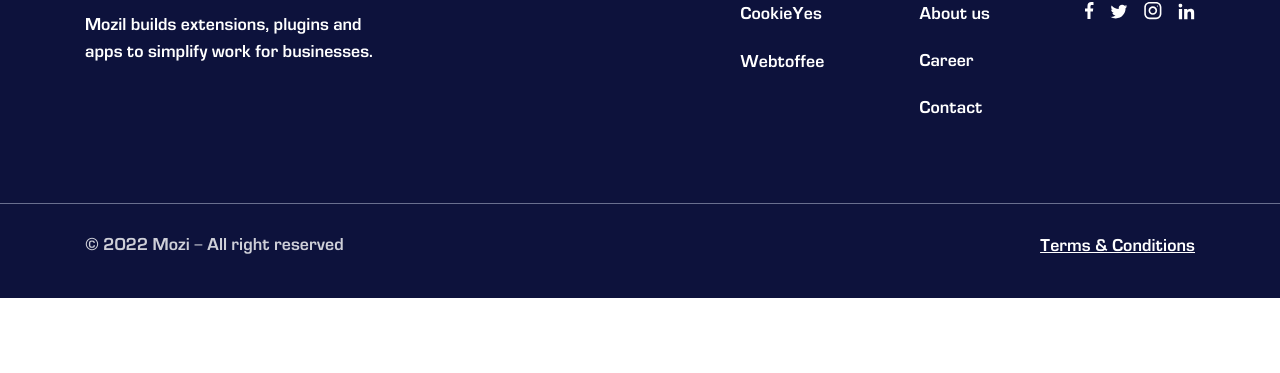
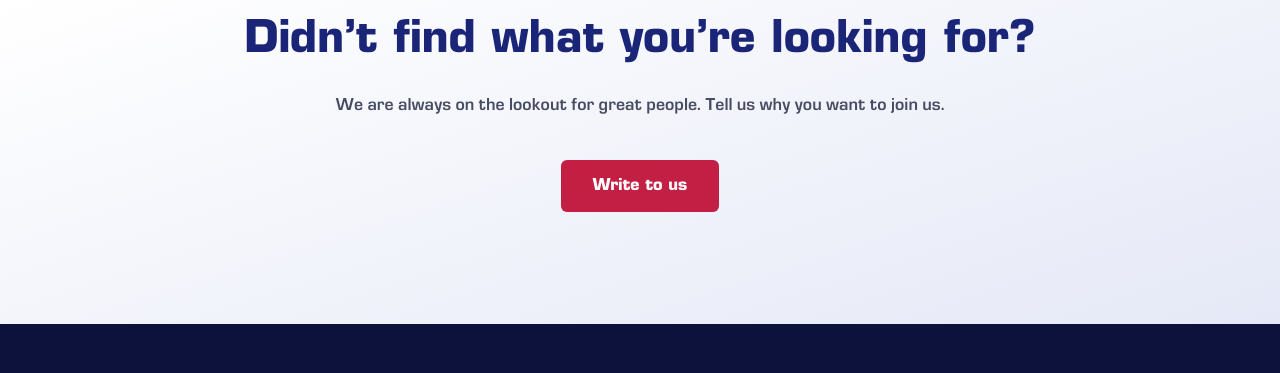
Before and after one commit to Faitsumaru/MoziSite, a website: page app/career.html in a window 1280 px wide. Shown: the part 3164-3537 px from the top of the page. Before the commit the page ends 3462 px from the top, so only its background shows below. Drawn offline with nearby package versions, Linux system fonts and the light colour scheme; files that its build step writes are made by us from their sources.

Commit message:
5 block <write> of <Career> page is done

```diff
--- a/app/career.html
+++ b/app/career.html
@@ -27,6 +27,10 @@
       <!--3 block: <Life>-->
       <section class="section section__life"></section>
 
+      <!--5 block: <Write>-->
+      <section class="section section__write"></section>
+
+
     </main>
 
     <!--Footer-->
--- /dev/null
+++ b/app/html/Career/write.html
@@ -0,0 +1,17 @@
+<!-- <section class="section section__write"> -->
+    <div class="container">
+        <div class="write">
+
+            <h2 class="write__title">
+                Didn’t find what you’re looking for?
+            </h2>
+
+            <p class="write__text">
+                We are always on the lookout for great people. Tell us why you want to join us.
+            </p>
+
+            <a href="#" class="write__btn btn">Write to us</a>
+
+        </div>
+    </div>
+<!-- </section> -->
--- a/app/js/main.js
+++ b/app/js/main.js
@@ -28,6 +28,7 @@ $(function () {
     htmlFetcher("./html/Career/hero.html", ".section__hero-career"); //hero
     htmlFetcher("./html/Career/advantages.html", ".section__advantages"); //advantages
     htmlFetcher("./html/Career/life.html", ".section__life"); //life
+    htmlFetcher("./html/Career/write.html", ".section__write"); //write
 
 });
 
--- a/app/scss/Products/team.scss
+++ b/app/scss/Products/team.scss
@@ -3,7 +3,13 @@
     background: linear-gradient(342.12deg, #E3E7F6 -6.53%, rgba(227, 231, 246, 0) 87.81%);
 }
 
-.team {
+.section__write {
+    padding: 112px 0;
+    background: linear-gradient(342.12deg, #E3E7F6 -6.53%, rgba(227, 231, 246, 0) 87.81%);
+}
+
+.team,
+.write {
     text-align: center;
     max-width: 800px;
     margin: 0 auto;
```
Also changed, not shown: app/css/style.min.css, app/js/main.min.js.
